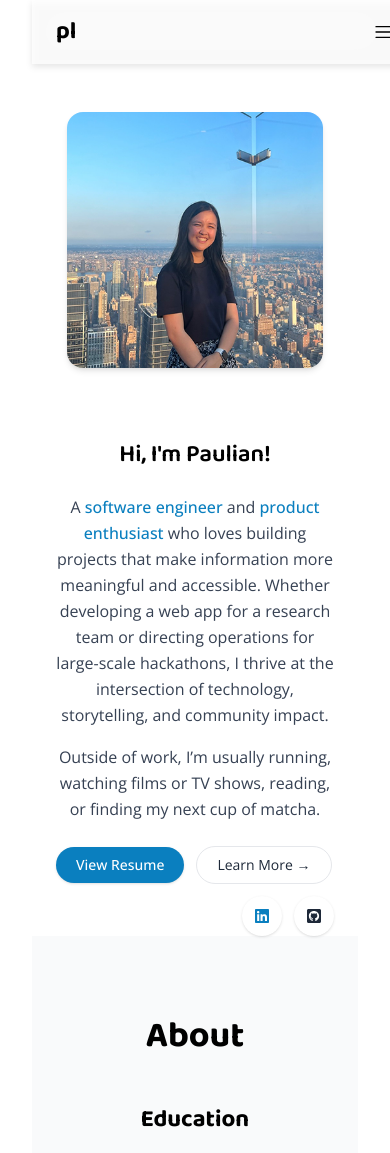
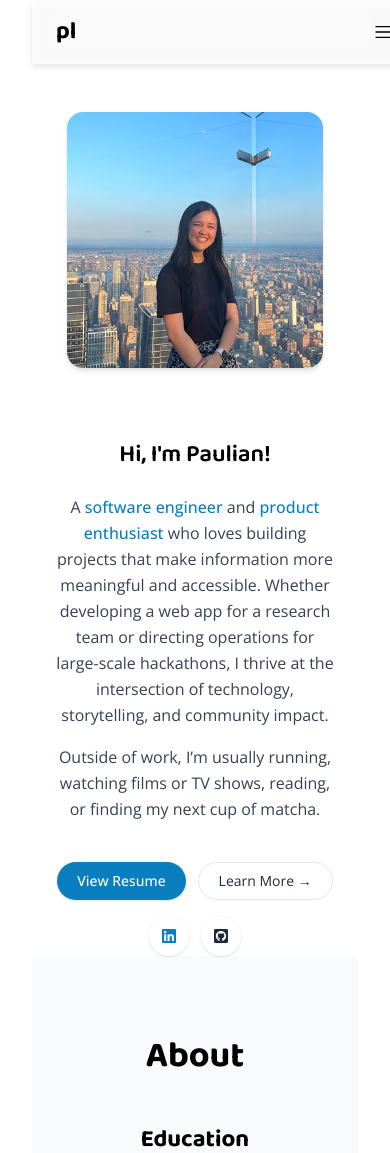
Before and after one commit to paulian7/portfolio, a React (Vite) app: page / in a window 390 px wide. Shown: the top 1153 px of the page. Built offline with nearby package versions, Linux system fonts and the light colour scheme.

Commit message:
add responsive view for home pg btns

```diff
--- a/src/components/sections/Home.jsx
+++ b/src/components/sections/Home.jsx
@@ -46,7 +46,9 @@
           </p>
 
           {/* buttons & links section */}
-          <div className="flex flex-wrap items-center gap-3">
+          <div className="flex flex-col sm:flex-row sm:items-center sm:justify-between gap-4 mt-4">
+            {/* resume, learn more btns */}
+            <div className="flex flex-wrap justify-center sm:justify-start gap-3">
               <a
                 href="/Portfolio_Paulian_Le_Resume.pdf"
                 target="_blank"
@@ -62,8 +64,10 @@
               >
                 Learn More →
               </a>
+            </div>
 
-            <div className="ml-auto flex items-center gap-3">
+            {/* social icons */}
+            <div className="flex justify-center sm:justify-end items-center gap-3">
               <a
                 href="https://www.linkedin.com/in/paulianle/"
                 target="_blank"
```
Lines whose indentation alone changed are shown as unchanged.
